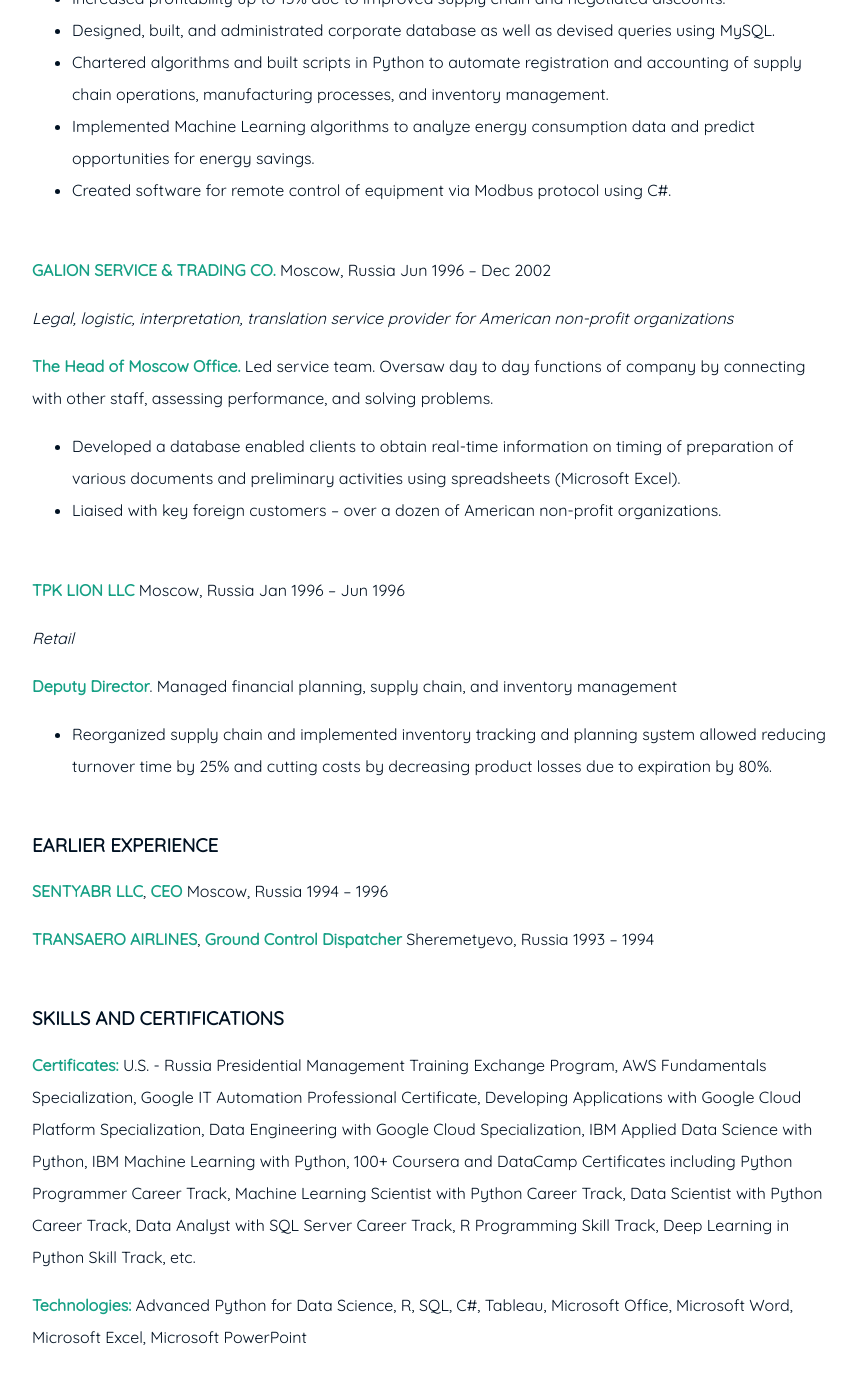
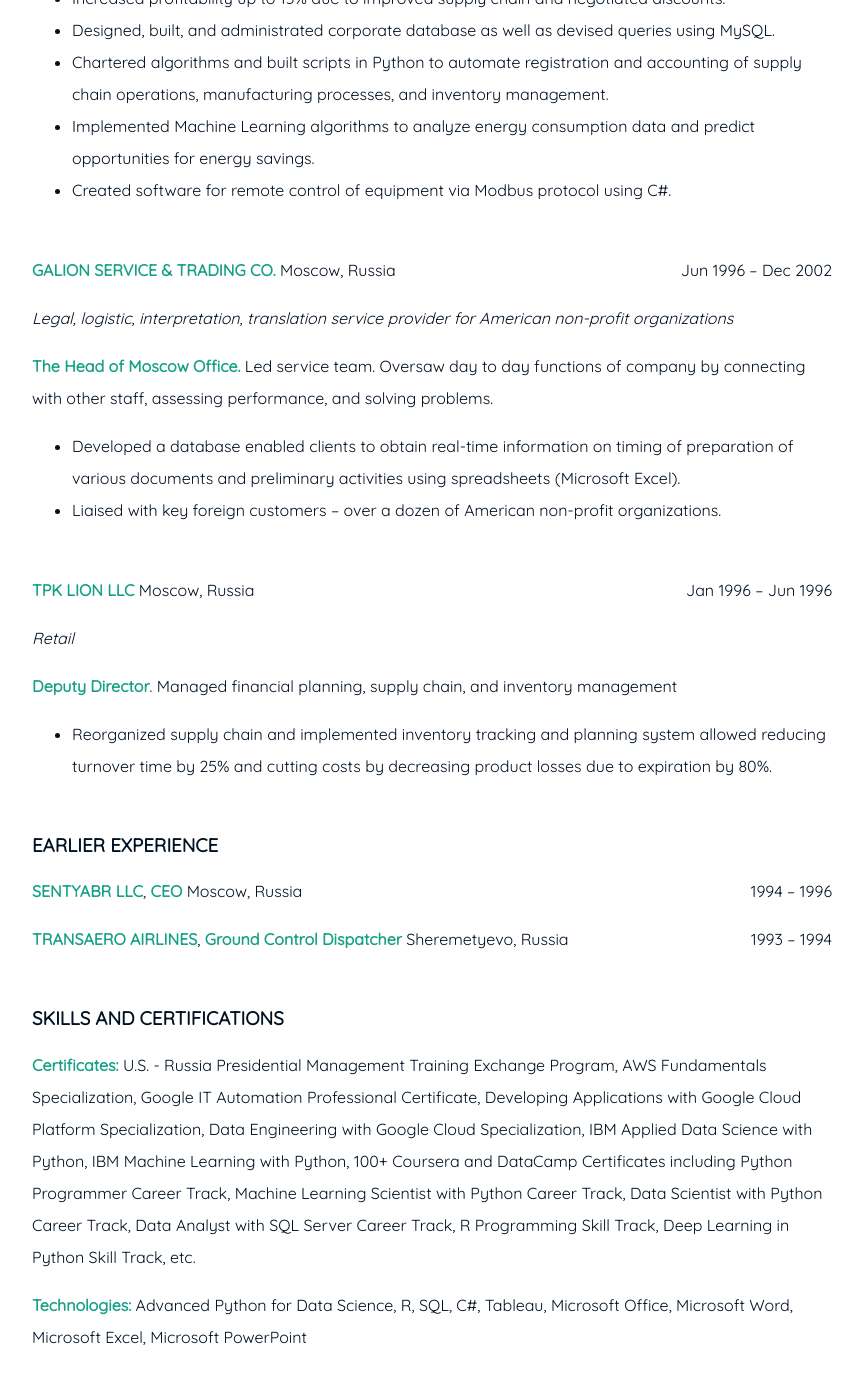
Before and after one commit to alexyushkin/alexyushkin.github.io, a Jekyll site: the page built from resume.md, in a window 1280 px wide and 1400 px high, scrolled down 1825 px. Shown: the top 1384 px of the window, without its empty margins (208-1071 px from the left). Built offline with Jekyll 4.4.1, drawn with Linux system fonts in a browser that asks for light colours.

Commit message:
Update resume.md

```diff
--- a/resume.md
+++ b/resume.md
@@ -9,33 +9,33 @@ subtitle: Alexey Yushkin
 
 ### EDUCATION
 
-**Master of Business Analytics (MsBA)**   Expected May 2021
+**Master of Business Analytics (MsBA)** <span style="float: right; ">Expected May 2021</span>
 
 Hult International Business School   Cambridge, Massachusetts
 
 - Dean&#39;s List, Overall GPA 3.83
 <br>
 
-**Certificate of Professional Retraining in Artificial Intelligence**   Apr 2021
+**Certificate of Professional Retraining in Artificial Intelligence** <span style="float: right; ">Apr 2021</span>
 
 GeekBrains   Skolkovo, Russia
 <br>
 
-**Master of Business Administration (MBA)**   Aug 2020
+**Master of Business Administration (MBA)** <span style="float: right; ">Aug 2020</span>
 
 Hult International Business School   Cambridge, Massachusetts
 
 - Dean&#39;s List, Overall GPA 3.57
 <br>
 
-**Diploma of Professional Retraining in Management**   Jul 2010
+**Diploma of Professional Retraining in Management** <span style="float: right; ">Jul 2010</span>
 
 Academy of National Economy   Moscow, Russia
 
 - Diploma with Distinction, Overall GPA 4.0
 <br>
 
-**Master of Electronics and Communication Engineering (ECE)**   Mar 1993
+**Master of Electronics and Communication Engineering (ECE)** <span style="float: right; ">Mar 1993</span>
 
 Moscow Institute of Engineers of Civil Aviation   Moscow, Russia
 
@@ -63,7 +63,7 @@ _Developer and manufacturer of industrial energy savings equipment for electric
 - Created software for remote control of equipment via Modbus protocol using C#.
 <br>
 
-**GALION SERVICE &amp; TRADING CO.** Moscow, Russia   Jun 1996 – Dec 2002
+**GALION SERVICE &amp; TRADING CO.** Moscow, Russia <span style="float: right; ">Jun 1996 – Dec 2002</span>
 
 _Legal, logistic, interpretation, translation service provider for American non-profit organizations_
 
@@ -73,7 +73,7 @@ _Legal, logistic, interpretation, translation service provider for American non-
 - Liaised with key foreign customers – over a dozen of American non-profit organizations.
 <br>
 
-**TPK LION LLC** Moscow, Russia   Jan 1996 – Jun 1996
+**TPK LION LLC** Moscow, Russia <span style="float: right; ">Jan 1996 – Jun 1996</span>
 
 _Retail_
 
@@ -84,9 +84,9 @@ _Retail_
 
 ### EARLIER EXPERIENCE
 
-**SENTYABR LLC**, **CEO** Moscow, Russia   1994 – 1996
+**SENTYABR LLC**, **CEO** Moscow, Russia <span style="float: right; ">1994 – 1996</span>
 
-**TRANSAERO AIRLINES**, **Ground Control Dispatcher** Sheremetyevo, Russia   1993 – 1994
+**TRANSAERO AIRLINES**, **Ground Control Dispatcher** Sheremetyevo, Russia <span style="float: right; ">1993 – 1994</span>
 <br>
 
 ### SKILLS AND CERTIFICATIONS
```
